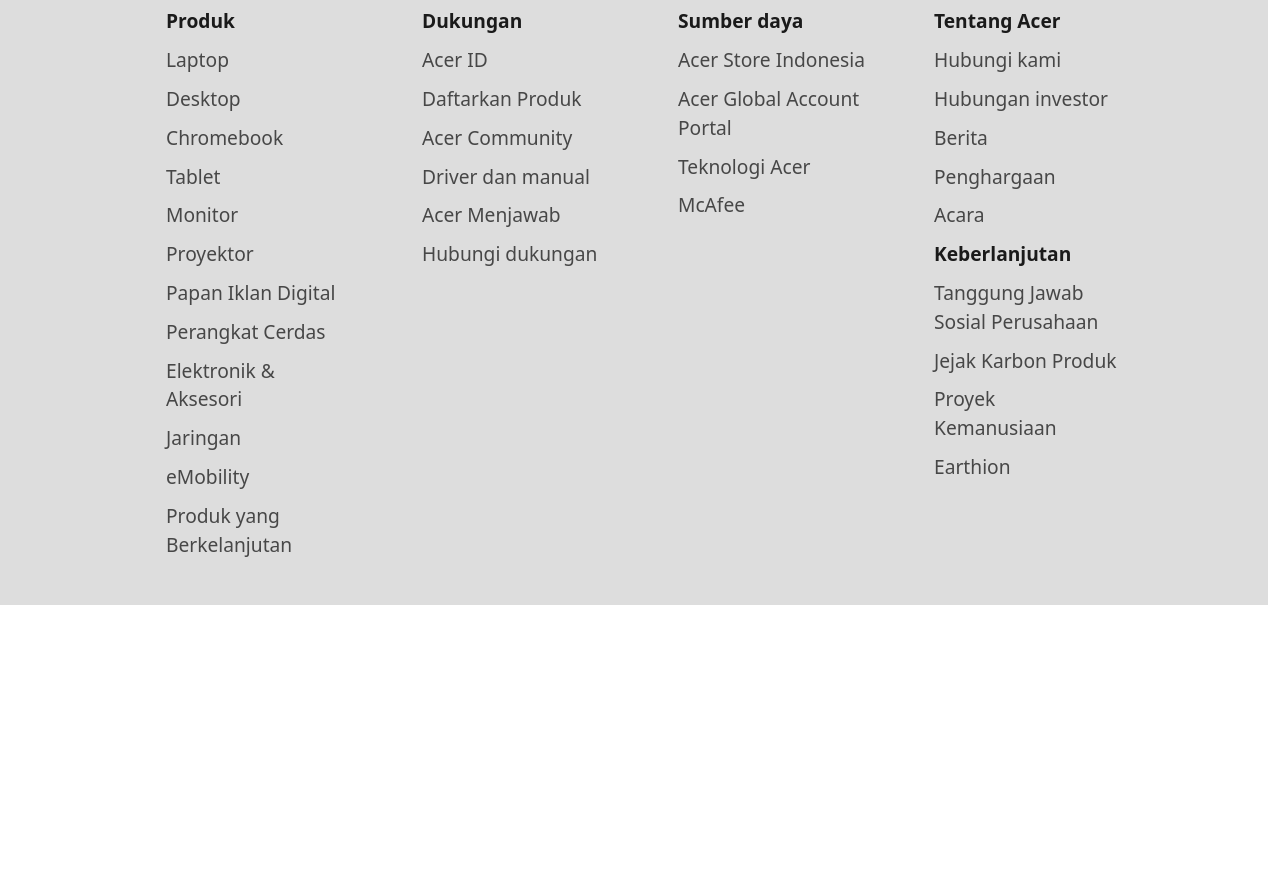
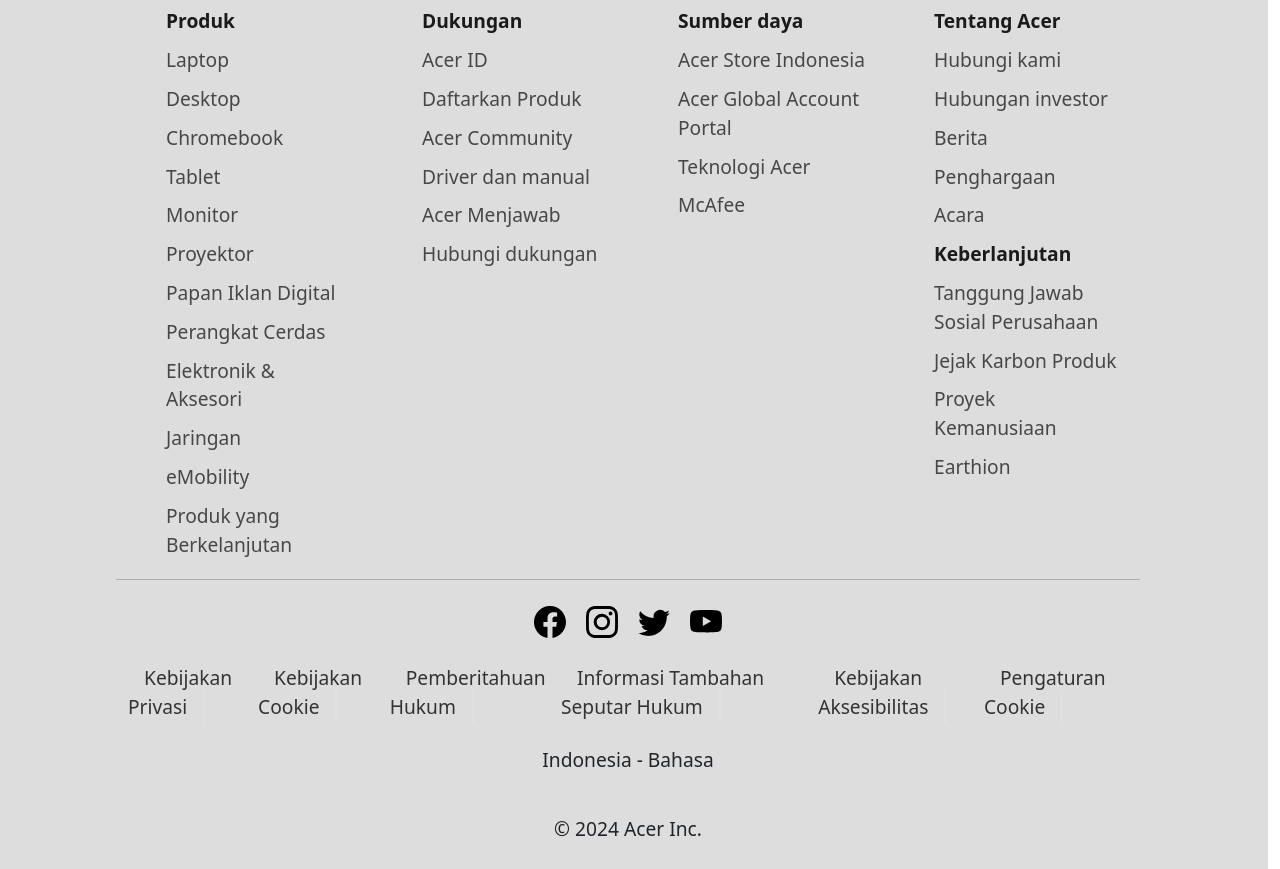
Before and after one commit to Danialwan/CSS-Framework, a plain HTML site: page index.html in a window 1280 px wide. Shown: the part 1521-2390 px from the top of the page. Before the commit the page ends 2126 px from the top, so only its background shows below. Drawn offline with nearby package versions, Linux system fonts and the light colour scheme.

Commit message:
finall fix bismillah no revisi

```diff
--- a/index.html
+++ b/index.html
@@ -35,7 +35,9 @@
     width: 100%;
     height: 70vh;
     background-size: 100%;
-    padding: 14vw;
+    padding-left: 16vw;
+    padding-top: 10vw;
+
   }
 
   .carousel-content h1{
@@ -159,7 +161,7 @@
     transition: color 0.3s ease; /* Menambahkan transisi untuk perubahan warna teks */
   }
 
-  footer ul li a::before {
+  footer a::before {
     content: '';
     position: absolute;
     bottom: -3px;
@@ -170,12 +172,12 @@
     transition: width 0.3s ease, left 0.3s ease; /* Mengatur transisi lebar dan posisi underline */
 }
 
-footer ul li a:hover::before {
+footer a:hover::before {
     width: 100%; /* Membuat underline penuh saat dihover */
     left: 0; /* Mengatur posisi underline di kiri */
 }
 
-footer ul li a:hover {
+footer a:hover {
     color: #80c343; /* Mengubah warna teks saat dihover */
 }
 
@@ -185,6 +187,19 @@
     margin: 0;
     font-weight: 600;
     color: #1a1a1a;
+  }
+
+  .icon{
+    width: 2.5vw;
+    margin: 10px;
+  }
+  .footer-link a{
+    /* margin: 1vw; */
+    padding: 4px 16px;
+    margin: 0;
+    color: #333;
+    border-right: 2px #e0e0e0 solid;
+    text-decoration: none;
   }
 </style>
 
@@ -455,6 +470,23 @@
         <li><a href="#">Earthion</a></li>
       </ul>
     </div>
+    <hr>
+    <div class="d-flex justify-content-center align-items-center">
+      <a href=""><img class="icon" src="images/facebook.svg" alt=""></a>
+      <a href=""><img class="icon" src="images/instagram.svg" alt=""></a>
+      <a href=""><img class="icon" src="images/twitter.svg" alt=""></a>
+      <a href=""><img class="icon" src="images/youtube.svg" alt=""></a>
+    </div>
+    <div class="footer-link d-flex justify-content-center align-items-center mt-3">
+      <div><a href="">Kebijakan Privasi</a></div>
+      <div><a href="">Kebijakan Cookie</a></div>
+      <div><a href="">Pemberitahuan Hukum</a></div>
+      <div><a href="">Informasi Tambahan Seputar Hukum</a></div>
+      <div><a href="">Kebijakan Aksesibilitas</a></div>
+      <div><a href="">Pengaturan Cookie</a></div>
+    </div>
+    <div class="d-flex justify-content-center align-items-center mt-4"><p style="font-weight: 500;">Indonesia - Bahasa</p></div>
+    <div class="d-flex justify-content-center align-items-center mt-4">© 2024 Acer Inc.</div>
   </footer>
   <script src="https://cdn.jsdelivr.net/npm/bootstrap@5.3.3/dist/js/bootstrap.bundle.min.js"
     integrity="sha384-YvpcrYf0tY3lHB60NNkmXc5s9fDVZLESaAA55NDzOxhy9GkcIdslK1eN7N6jIeHz"
```
Also changed, not shown: images/facebook.svg (added), images/instagram.svg (added), images/twitter.svg (added), images/youtube.svg (added).
